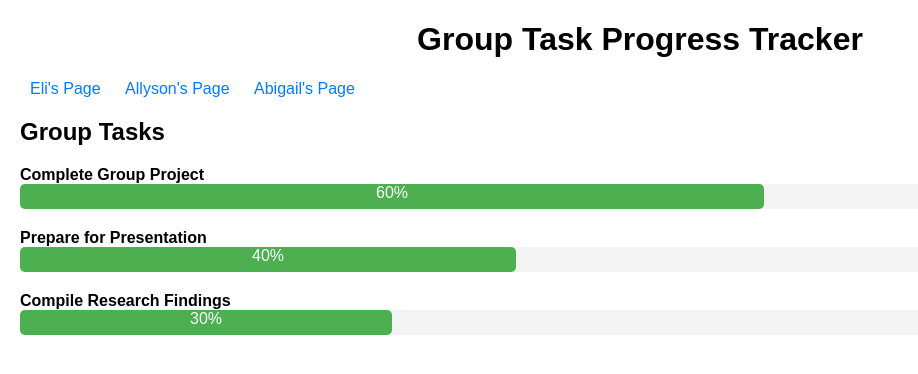
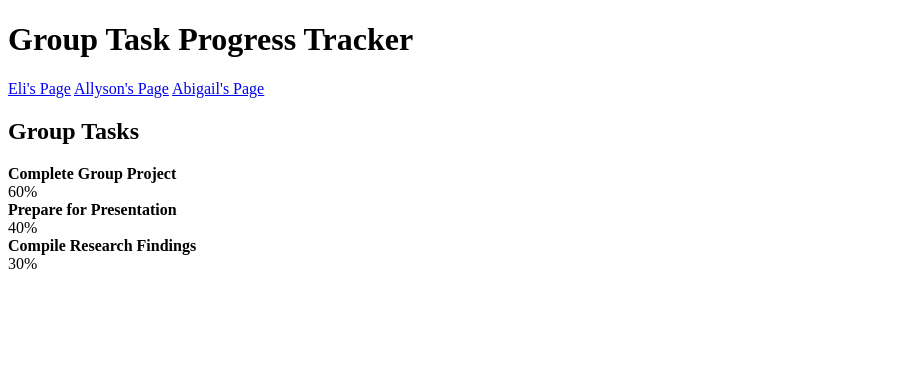
Before and after one commit to Papaya-Voldemort/Book-Bars, a plain HTML site: page index.html in a window 1280 px wide. Shown: the whole page, without its empty margins (0-918 px from the left). Drawn offline with Linux system fonts and the light colour scheme.

Commit message:
Update index.html

```diff
--- a/index.html
+++ b/index.html
@@ -4,15 +4,6 @@
     <meta charset="UTF-8">
     <meta name="viewport" content="width=device-width, initial-scale=1.0">
     <title>Group Task Progress Tracker</title>
-    <style>
-        body { font-family: Arial, sans-serif; margin: 20px; }
-        h1 { text-align: center; }
-        .task { margin: 20px 0; }
-        .progress-container { width: 100%; background: #f3f3f3; border-radius: 5px; }
-        .progress-bar { height: 25px; background: #4caf50; width: 0%; text-align: center; color: white; border-radius: 5px; }
-        a { margin: 10px; text-decoration: none; color: #007bff; }
-        a:hover { text-decoration: underline; }
-    </style>
 </head>
 <body>
     <h1>Group Task Progress Tracker</h1>
```
